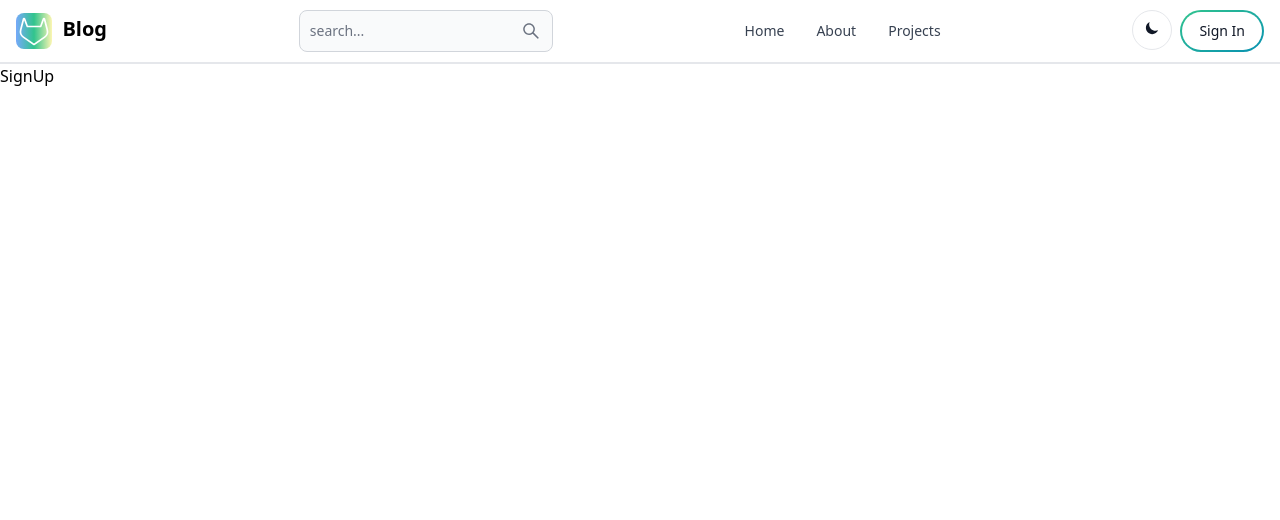
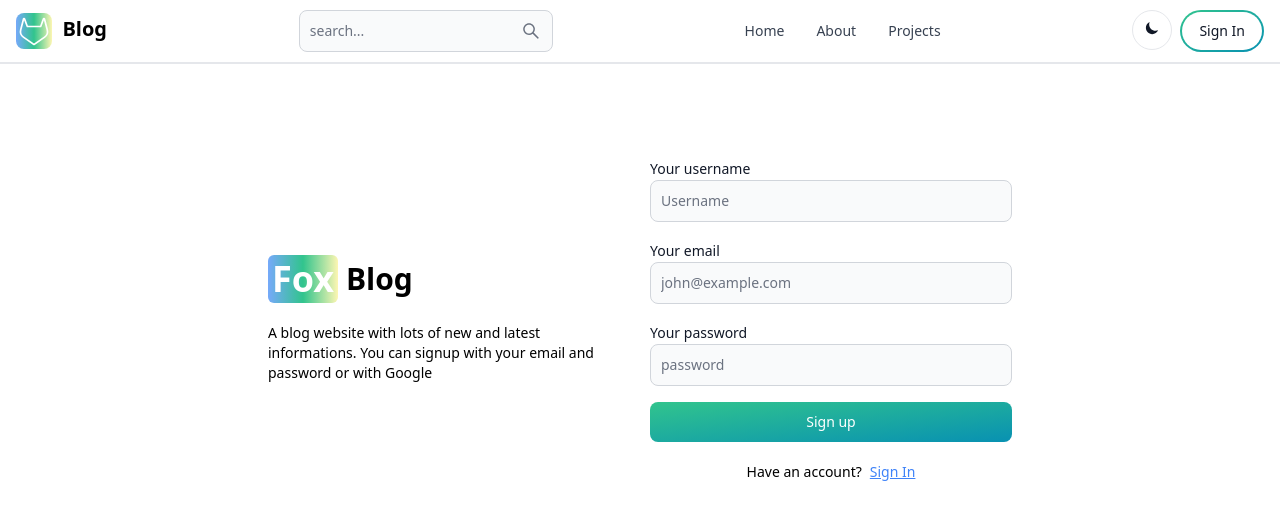
Before and after one commit to lokeshshriwas/Blogging-app, a React (Vite) app in the folder client/: page /sign-up in a window 1280 px wide. Shown: the top 520 px of the page. Built offline with nearby package versions, Linux system fonts and the light colour scheme.

Commit message:
complete signup page ui

```diff
--- a/client/src/pages/SignUp.jsx
+++ b/client/src/pages/SignUp.jsx
@@ -1,9 +1,56 @@
-import React from 'react'
+import { Button, Label, TextInput } from "flowbite-react";
+import React from "react";
+import { Link } from "react-router-dom";
 
 const SignUp = () => {
   return (
-    <div>SignUp</div>
-  )
-}
+    <div className="min=h-screen mt-20">
+      <div className="flex p-3 max-w-3xl mx-auto flex-col md:flex-row gap-5 md:items-center">
+        {/* left */}
+        <div className="flex-1">
+          <Link
+            to="/"
+            className="self-center flex items-center whitespace-nowrap text-3xl sm:text-3xl font-bold dark:text-white"
+          >
+            <span className="inline-flex whitespace-nowrap text-white bg-gradient-to-r from-blue-400 via-green-400 to bg-yellow-100 text-4xl sm:text-4xl rounded-md p-1 font-bold">
+              Fox
+            </span>{" "}
+            &nbsp;Blog
+          </Link>
+          <p className="text-sm mt-5">
+            A blog website with lots of new and latest informations. You can
+            signup with your email and password or with Google
+          </p>
+        </div>
+        {/* right */}
+        <div className="flex-1">
+          <form className="flex flex-col gap-4">
+            <div>
+              <Label value="Your username" />
+              <TextInput type="text" placeholder="Username" id="username" />
+            </div>
+            <div>
+              <Label value="Your email" />
+              <TextInput type="email" placeholder="john@example.com" id="email" />
+            </div>
+            <div>
+              <Label value="Your password" />
+              <TextInput type="password" placeholder="password" id="password" />
+            </div>
+            <Button gradientDuoTone="greenToBlue" type="submit" >
+              Sign up
+            </Button>
+          </form>
+          <div className="flex gap-2 text-sm mt-5 justify-center">
+            <span>Have an account?</span>
+            <Link to={"/sign-in"} className="underline text-blue-500">
+              Sign In
+            </Link>
+          </div>
+        </div>
+      </div>
+    </div>
+  );
+};
 
-export default SignUp
+export default SignUp;
```
